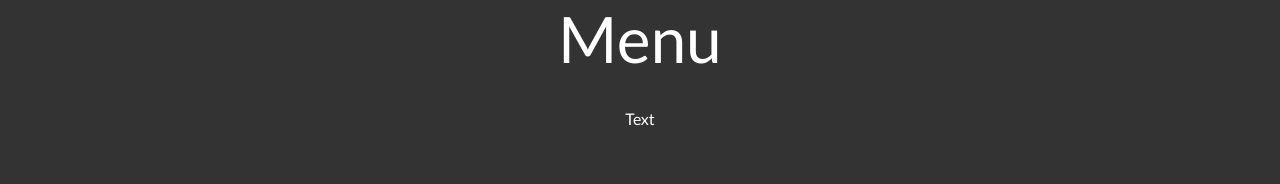
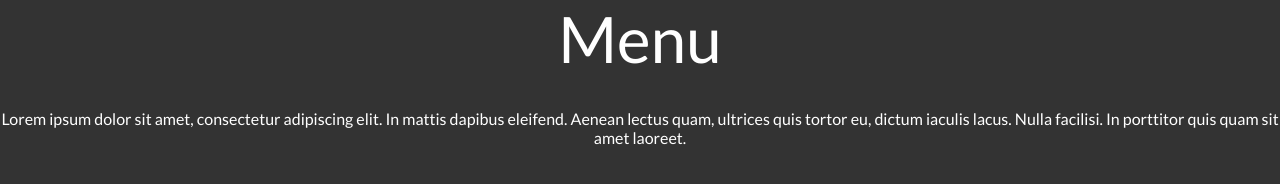
Before and after one commit to magalk/mittprojekt, a plain HTML site: page index.html in a window 1280 px wide. Drawn offline with Linux system fonts and the light colour scheme.

Commit message:
add text

```diff
--- a/index.html
+++ b/index.html
@@ -14,7 +14,7 @@
             Menu
         </header>
 		<div class="container">
-			<p>Text</p>
+			<p>Lorem ipsum dolor sit amet, consectetur adipiscing elit. In mattis dapibus eleifend. Aenean lectus quam, ultrices quis tortor eu, dictum iaculis lacus. Nulla facilisi. In porttitor quis quam sit amet laoreet.</p>
 		</div><!-- /container -->
 	</body>
 </html>
```
